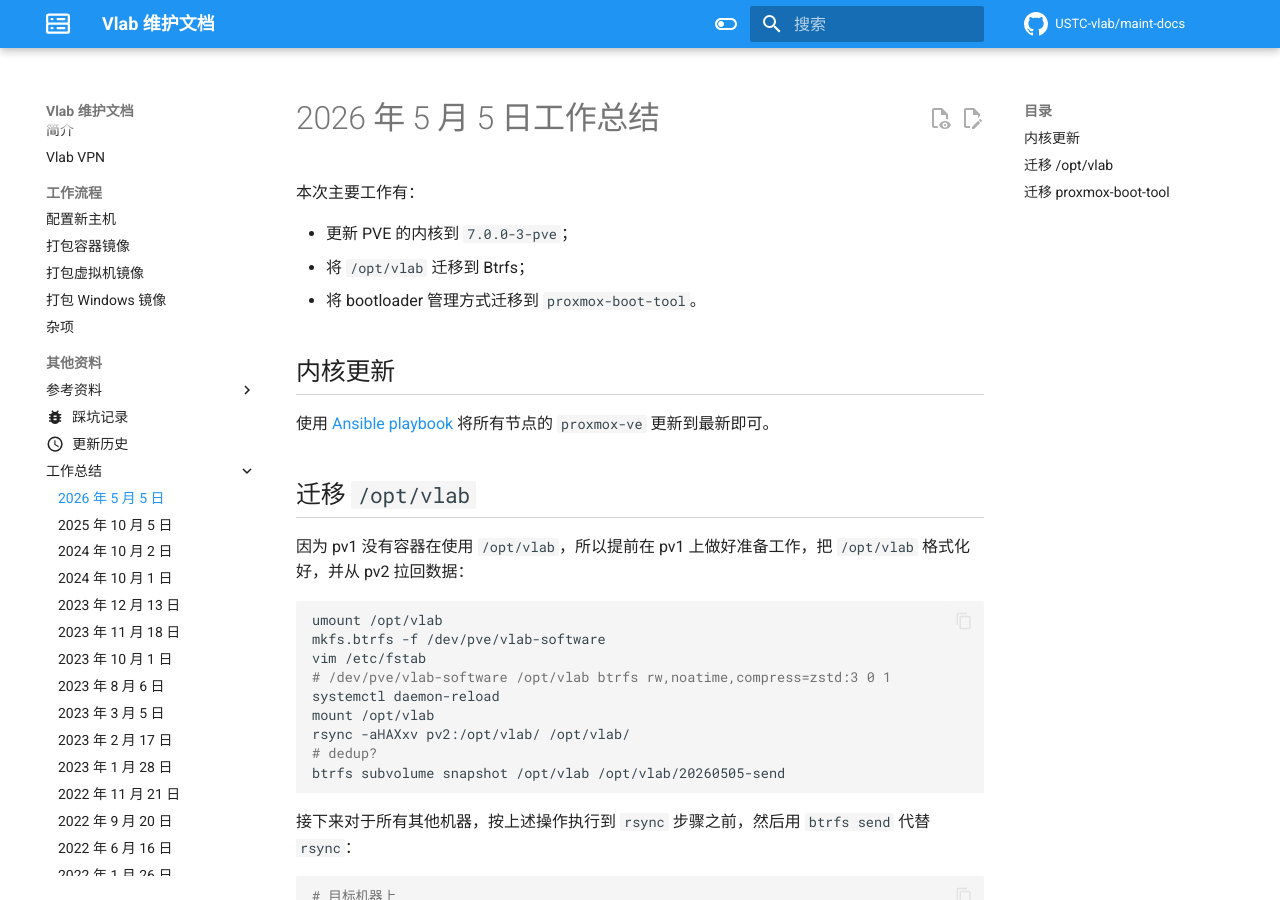
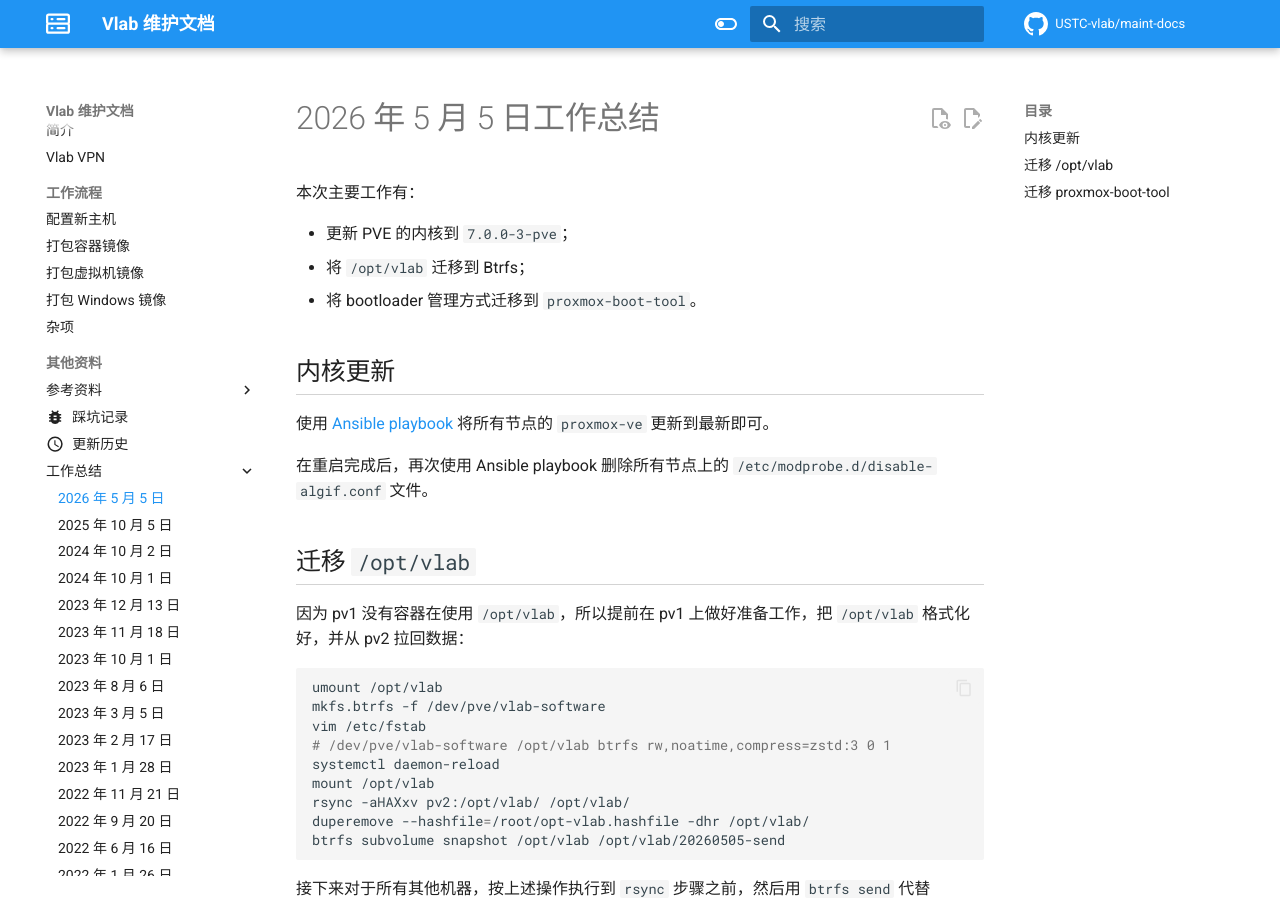
Before and after one commit to USTC-vlab/maint-docs, an MkDocs documentation site: the page built from docs/records/2026-05-05.md, in a window 1280 px wide and 900 px high. Built offline with MkDocs 1.6.1 and Material for MkDocs 9.7.7, drawn with Linux system fonts in a browser that asks for light colours; comment, search, counter and statistics services are not loaded.

Commit message:
records/2026-05-05: Fill in duperemove command

````diff
--- a/docs/records/2026-05-05.md
+++ b/docs/records/2026-05-05.md
@@ -9,6 +9,8 @@
 ## 内核更新
 
 使用 [Ansible playbook](https://github.com/USTC-vlab/labstrap/blob/139c6e967c02611be0f8cd69da9e9fc6990736b8/pvestrap/apt-packages.yml#L114) 将所有节点的 `proxmox-ve` 更新到最新即可。
+
+在重启完成后，再次使用 Ansible playbook 删除所有节点上的 `/etc/modprobe.d/disable-algif.conf` 文件。
 
 ## 迁移 `/opt/vlab`
 
@@ -22,7 +24,7 @@ vim /etc/fstab
 systemctl daemon-reload
 mount /opt/vlab
 rsync -aHAXxv pv2:/opt/vlab/ /opt/vlab/
-# dedup?
+duperemove --hashfile=/root/opt-vlab.hashfile -dhr /opt/vlab/
 btrfs subvolume snapshot /opt/vlab /opt/vlab/20260505-send
 ```
 
````
Also changed, not shown: docs/changelog.md (+2 -0 lines).
